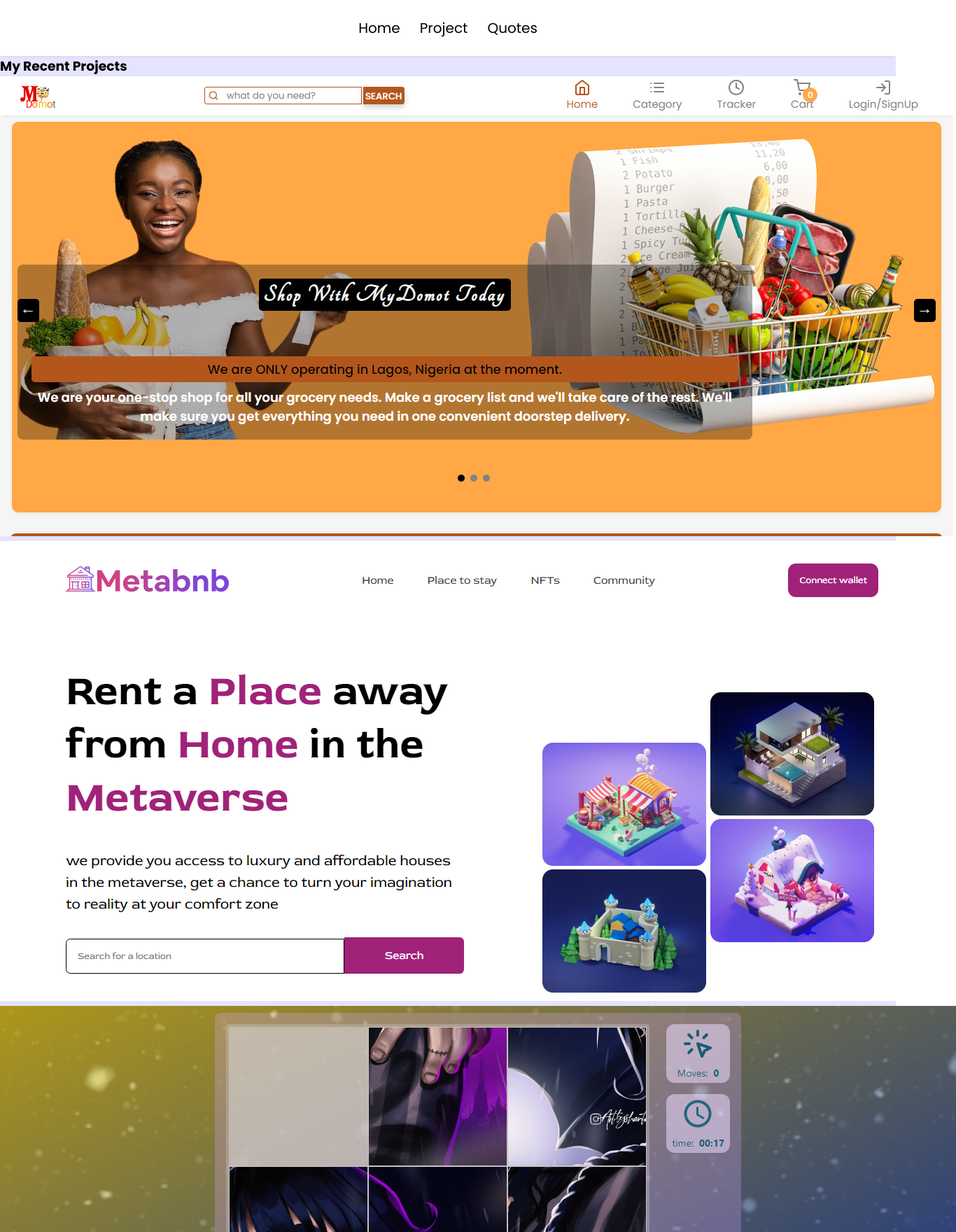
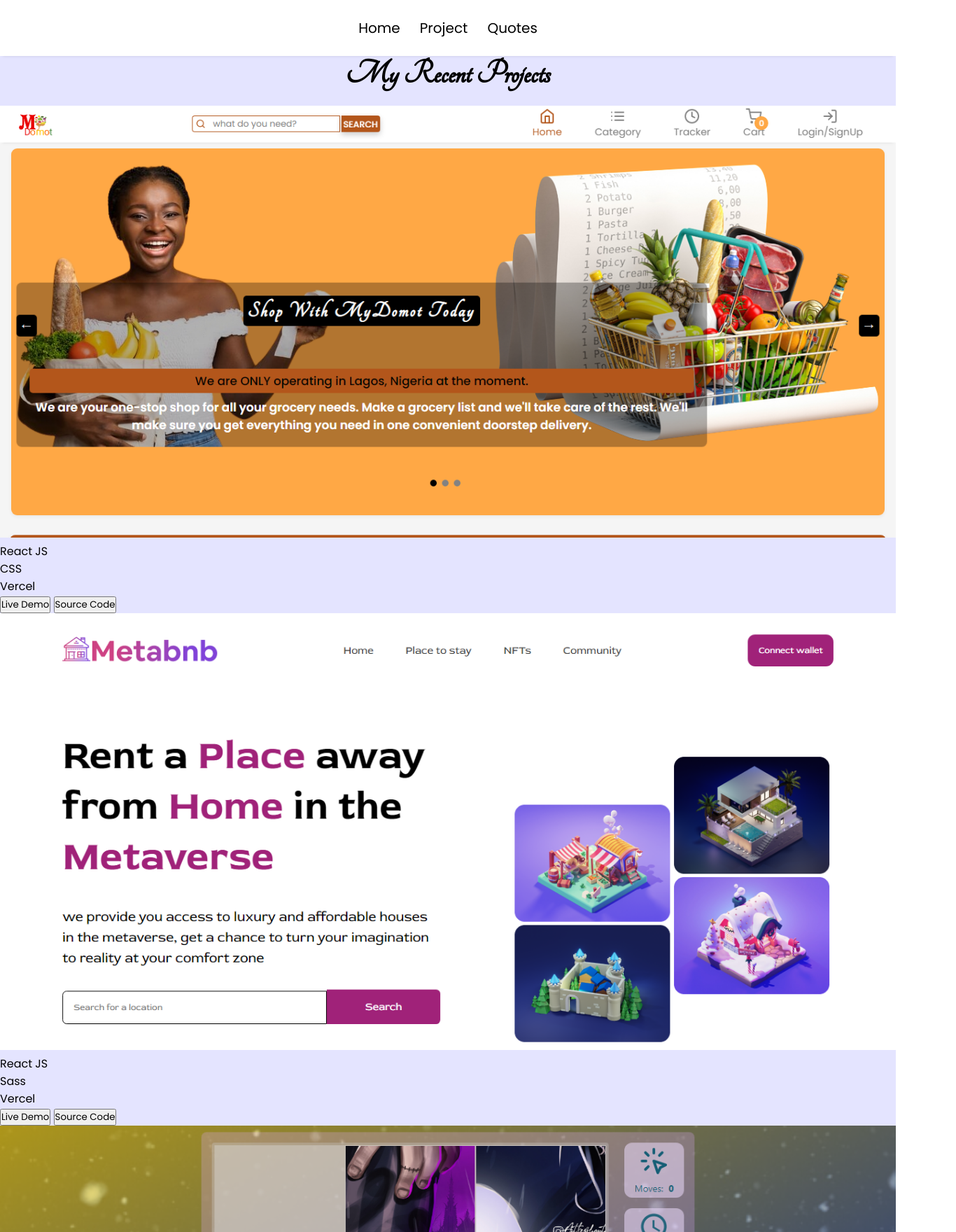
Before and after one commit to techbaddey/colab-project, a React (Create React App) app: page /projects in a window 1280 px wide. Shown: the top 1760 px of the page at 70% size, 1366 px wide, since content can reach past the window. Built offline with nearby package versions, Linux system fonts and the light colour scheme.

Commit message:
fixed a bug

```diff
--- a/src/App.css
+++ b/src/App.css
@@ -170,6 +170,21 @@
   padding-top: 80px;
   padding-bottom: 50px;
   background-color: #e4e4ff;
+  width: 100%;
+}
+
+.project-container h3 {
+  text-align: center;
+  padding-bottom: 20px;
+  font-family: "Tangerine", cursive;
+  font-size: 40px;
+}
+
+.project-container .image {
+  width: 100%;
+  height: 100%;
+  object-fit: cover;
+  padding-right: 0px;
 }
 
 
@@ -187,6 +202,9 @@
   .home-section .hero-text {
     font-size: 50px;
   }
+  .project-container h3 {
+    font-size: 50px;
+  }
   .hero-section .hero-one {
     font-size: 18px;
   }
--- a/src/Components/Project.js
+++ b/src/Components/Project.js
@@ -14,19 +14,33 @@
     <div className='project-container'>
       <h3>My Recent Projects</h3>
 
+<div className='project-one'>
       <div>
     <img className="image" src={Mydomot} alt={" "} />
+    <p>React JS</p> <p>CSS</p> <p>Vercel</p>
+    <button>Live Demo</button>  <button>Source Code</button>
     </div>
     <div>
     <img className="image" src={metabnb} alt={" "} />
+    <p>React JS</p> <p>Sass</p> <p>Vercel</p>
+    <button>Live Demo</button>  <button>Source Code</button>
+    </div>
     </div>
 
+
+<div className='project-two'>
     <div>
     <img className="image" src={puzzle} alt={" "} />
+    <p>React JS</p> <p>CSS</p> <p>Vercel</p>
+    <button>Live Demo</button>  <button>Source Code</button>
     </div>
     <div>
     <img className="image" src={portfolio} alt={" "} />
+    <p>Vanilla JS</p> <p>Netlify</p>
+    <button>Live Demo</button>  <button>Source Code</button>
       </div>
+      </div>
+
 
         <button> <a href='https://github.com/teqbaddie'> More in Github </a></button>
     </div>
```
